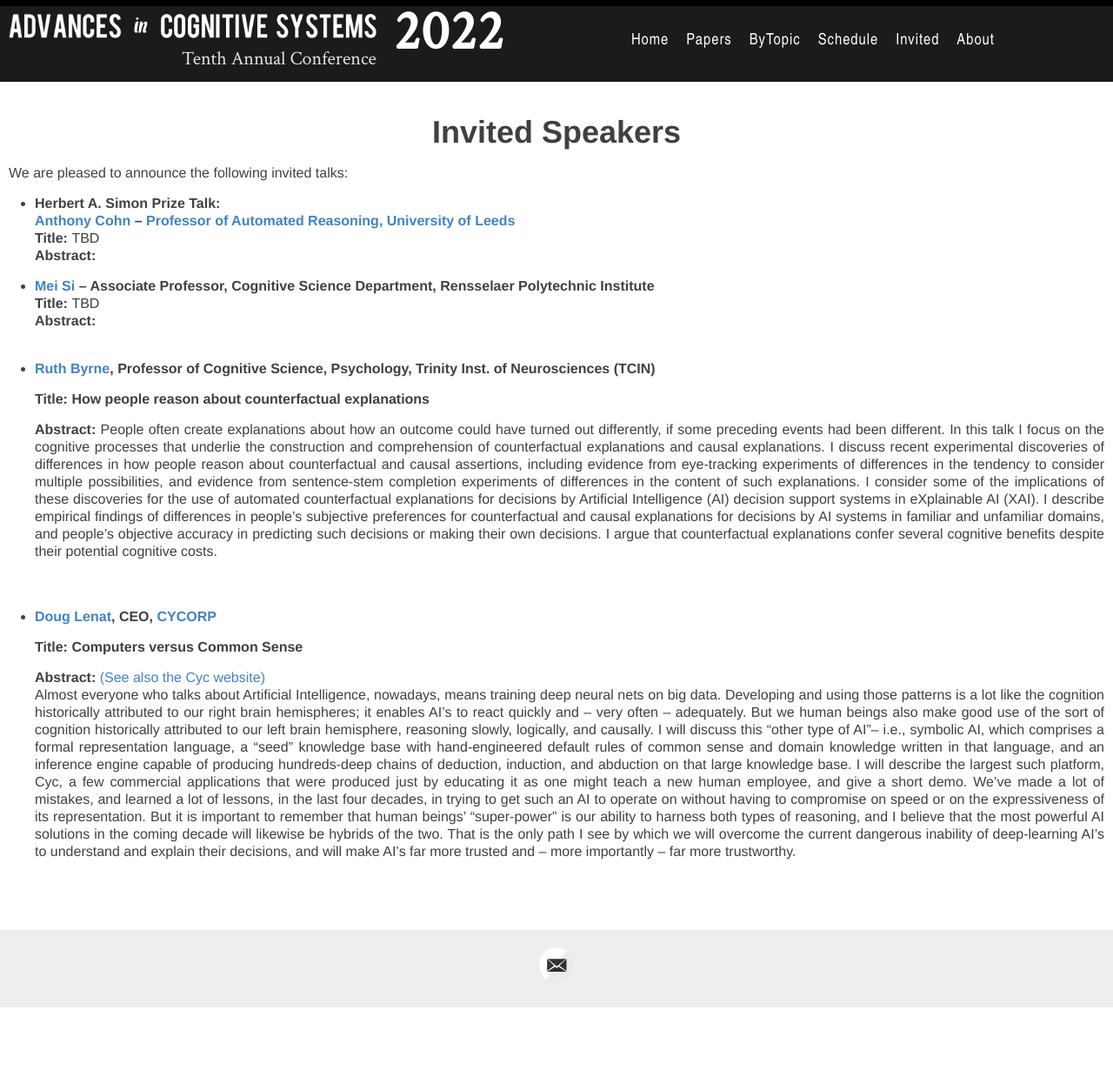
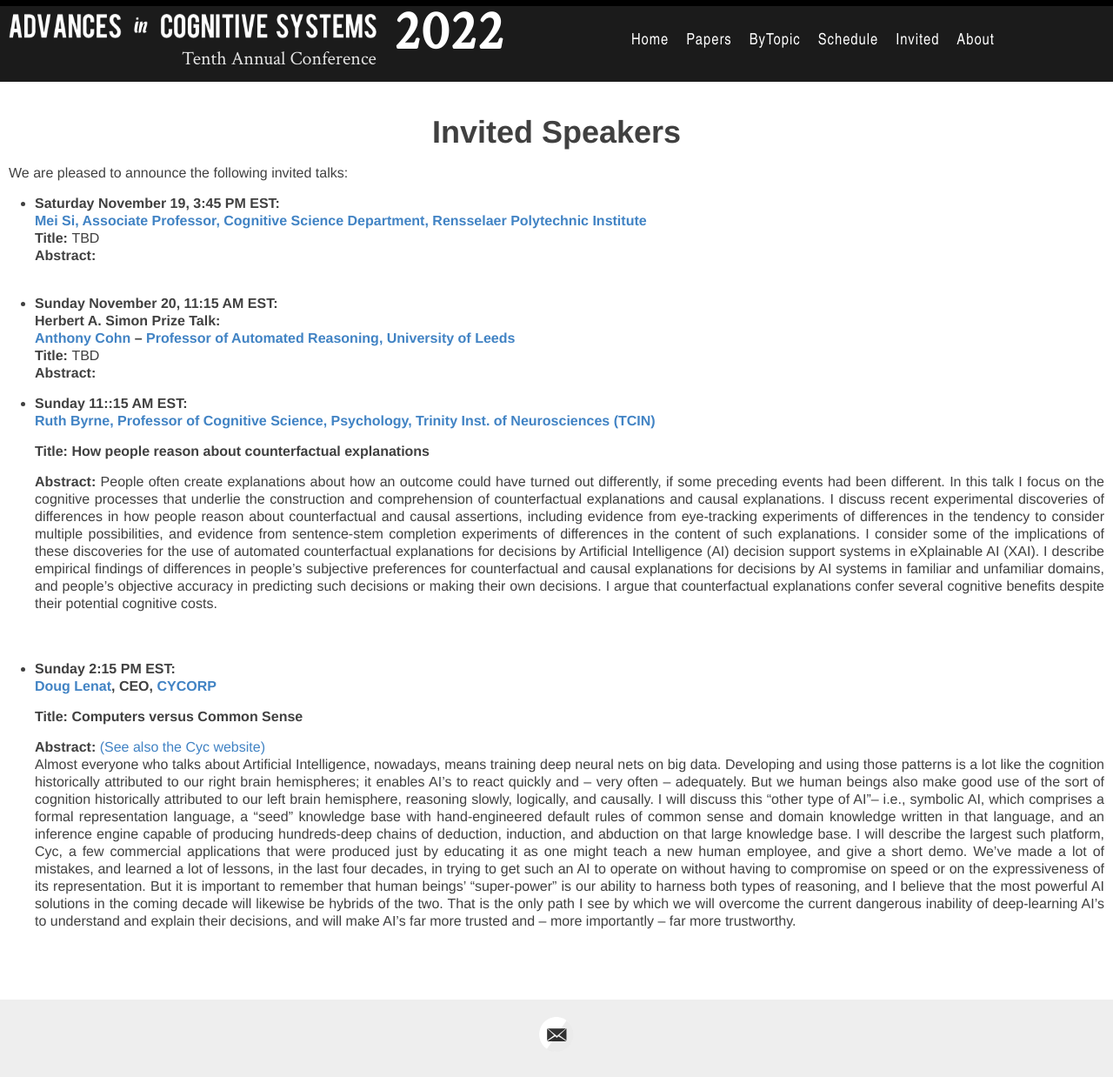
Before and after one commit to AdvancesInCognitiveSystems/acs2022, a Jekyll site: the page built from _pages/invited_talks.md, in a window 1280 px wide. Shown: the whole page at 87% size. Built offline with Jekyll 4.4.1, drawn with Linux system fonts in a browser that asks for light colours; before the commit the page ends 1158 px from its top, so only the background shows below that.

Commit message:
fix invited

```diff
--- a/_pages/invited_talks.md
+++ b/_pages/invited_talks.md
@@ -6,37 +6,40 @@ permalink: /talks/
 
 We are pleased to announce the following invited talks:
 
-<!---  - **Sunday** ---><!--- **9:00 AM EST: ** --->
-  - <span id= "Cohn_talk"></span> <b> Herbert A. Simon Prize Talk:<br>
-  [Anthony Cohn]({{site.baseurl }}/speakers/Anthony_Cohn) --  [Professor of Automated Reasoning, University of Leeds](https://eps.leeds.ac.uk/computing/staff/76/professor-anthony-g-cohn-freng-ceng-citp) <br>
-    **Title:** </b>TBD<br>
-    **Abstract:**
 
 
-<!--- - **Saturday** ---> <!--- ** 11:00 AM EST: ** --->
-
- - <span id  ="Si_talk"></span><b>[Mei Si](https://faculty.rpi.edu/mei-si) -- Associate Professor, Cognitive Science Department, Rensselaer Polytechnic Institute<br>
+ - <span id  ="Si_talk"></span>
+<b>Saturday November 19, 3:45 PM EST: </b><br>
+ <b>[Mei Si, Associate Professor, Cognitive Science Department, Rensselaer Polytechnic Institute](https://faculty.rpi.edu/mei-si) <br>
   **Title:** </b>TBD<br>
   **Abstract:**
     <br><br>
 
 
 
-  - <span id="Byrne_talk"></span> <b><!--- **11:00 AM EST:** --->
-   [Ruth Byrne](https://www.tcd.ie/research/profiles/?profile=rmbyrne),
-  Professor of Cognitive Science, Psychology, Trinity Inst. of
-  Neurosciences (TCIN)
+  - <span id= "Cohn_talk"></span>
+<b>Sunday November 20, 11:15 AM EST: </b><br>
+<b> Herbert A. Simon Prize Talk:<br>
+  [Anthony Cohn]({{site.baseurl }}/speakers/Anthony_Cohn) --  [Professor of Automated Reasoning, University of Leeds](https://eps.leeds.ac.uk/computing/staff/76/professor-anthony-g-cohn-freng-ceng-citp) <br>
+    **Title:** </b>TBD<br>
+    **Abstract:**
+
+
+  - <span id="Byrne_talk"></span>
+<b>Sunday 11::15 AM EST:</b><br>
+ <b>  [Ruth Byrne,  Professor of Cognitive Science, Psychology, Trinity Inst. of
+  Neurosciences (TCIN) ](https://www.tcd.ie/research/profiles/?profile=rmbyrne) </b>
 
     **Title:** <b>How people reason about counterfactual explanations </b> <br>
 
     **Abstract:** People often create explanations about how an outcome could have turned out differently, if some preceding events had been different. In this talk I focus on the cognitive processes that underlie the construction and comprehension of counterfactual explanations and causal explanations. I discuss recent experimental discoveries of differences in how people reason about counterfactual and causal assertions, including evidence from eye-tracking experiments of differences in the tendency to consider multiple possibilities,  and evidence from sentence-stem completion experiments of differences in the content of such explanations. I consider some of the implications of these discoveries for the use of automated counterfactual explanations for decisions by Artificial Intelligence (AI) decision support systems in eXplainable AI (XAI). I describe empirical findings of differences in people’s subjective preferences for counterfactual and causal explanations for decisions by AI systems in familiar and unfamiliar domains, and people’s objective accuracy in predicting such decisions or making their own decisions. I argue that counterfactual explanations confer several cognitive benefits despite their potential cognitive costs.
     <br><br>
 
-<!---- **Monday:**<br>        --->
-  - <span id="Lenat_talk"> </span> <b>
-   <!--- **11:00 AM EST**: -->
-   [Doug Lenat](https://cyc.com/leadership-team/), CEO,
-   [CYCORP](https://cycorp.com) <br>
+
+  - <span id="Lenat_talk"> </span>
+<b>Sunday 2:15 PM EST:</b><br>
+ <b>  [Doug Lenat](https://cyc.com/leadership-team/), CEO,
+   [CYCORP](https://cycorp.com) </b><br>
 
     **Title:** <b>Computers versus Common Sense </b>  <br>
 
```
